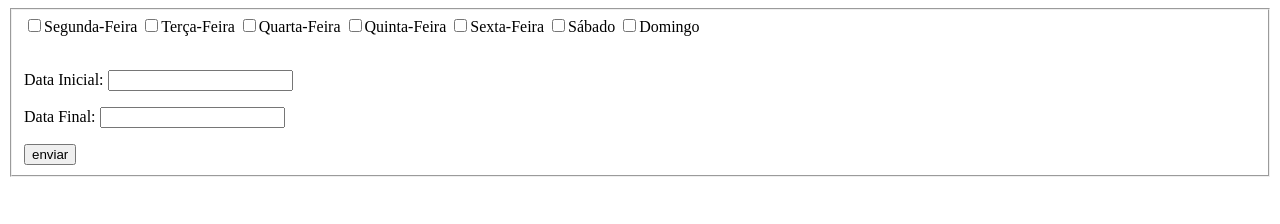
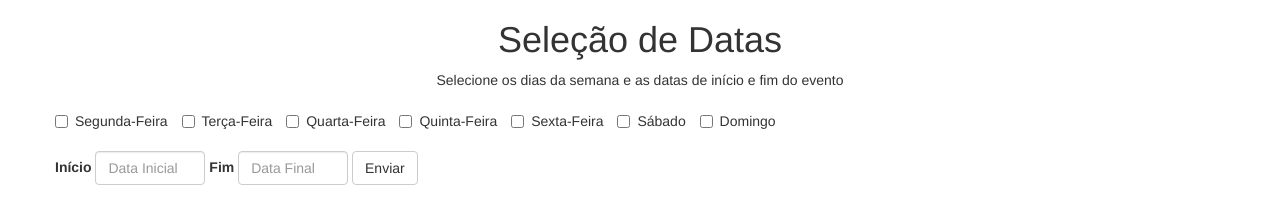
Before and after one commit to daniloarantes/CalculoDatas, a plain HTML site: page index.html in a window 1280 px wide. Drawn offline with nearby package versions, Linux system fonts and the light colour scheme; files whose address does not match are found by name.

Commit message:
Página para seleção de datas

```diff
--- a/index.html
+++ b/index.html
@@ -3,6 +3,8 @@
 <head>
 	<meta charset="UTF-8">
 	<title>Calendário Teste</title>
+	<link rel="stylesheet" href="css/estilo.css">
+	<link rel="stylesheet" href="https://maxcdn.bootstrapcdn.com/bootstrap/3.3.7/css/bootstrap.min.css" integrity="sha384-BVYiiSIFeK1dGmJRAkycuHAHRg32OmUcww7on3RYdg4Va+PmSTsz/K68vbdEjh4u" crossorigin="anonymous">
 	<script src="https://ajax.googleapis.com/ajax/libs/jquery/3.1.0/jquery.min.js"></script>
 	<script src="js/funcoes2.js"></script>
 	<link href="https://code.jquery.com/ui/1.10.4/themes/ui-lightness/jquery-ui.css" rel="stylesheet">
@@ -12,20 +14,39 @@
 
 	</head>
 <body>
-<div id="corpo">
-	<fieldset id="teste">
-		<input type="checkbox" class="ckd" name="semana[]" value="1"/>Segunda-Feira
-		<input type="checkbox" name="semana[]" value="2"/>Terça-Feira
-		<input type="checkbox" name="semana[]" value="3"/>Quarta-Feira
-		<input type="checkbox" name="semana[]" value="4"/>Quinta-Feira
-		<input type="checkbox" name="semana[]" value="5"/>Sexta-Feira
-		<input type="checkbox" name="semana[]" value="6"/>Sábado
-		<input type="checkbox" name="semana[]" value="0"/>Domingo
-		<br><br>
-		<p>Data Inicial: <input type="text" id="inicio"></p>
-		<p>Data Final: <input type="text" id="fim"></p>
-		<input type="button" value="enviar" id="bt">
-	</fieldset>
+<div class="container">
+	<div class="row">
+		<h1 class="text-center">Seleção de Datas</h1>
+		<p class="text-center">Selecione os dias da semana e as datas de início e fim do evento</p>
+	</div>
+	<div class="row">
+		<div class="seldias">
+		<div class="checkbox">
+			<label class="checkbox-inline"><input type="checkbox" class="ckd" name="semana[]" value="1"> Segunda-Feira</label>
+			<label class="checkbox-inline"><input type="checkbox" name="semana[]" value="2"/>Terça-Feira</label>
+			<label class="checkbox-inline"><input type="checkbox" name="semana[]" value="3"/>Quarta-Feira</label>
+			<label class="checkbox-inline"><input type="checkbox" name="semana[]" value="4"/>Quinta-Feira</label>
+			<label class="checkbox-inline"><input type="checkbox" name="semana[]" value="5"/>Sexta-Feira</label>
+			<label class="checkbox-inline"><input type="checkbox" name="semana[]" value="6"/>Sábado</label>
+			<label class="checkbox-inline"><input type="checkbox" name="semana[]" value="0"/>Domingo</label>
+		</div>
+	</div>
+	</div>
+	<div class="row">
+			<div class="form-inline">
+				<div class="form-group">
+					<label for="inicio">Início</label>
+					<input type="text" id="inicio" class="form-control" placeholder="Data Inicial">
+				</div>
+				<div class="form-group">
+					<label for="fim">Fim</label>
+					<input type="text" id="fim" class="form-control" placeholder="Data Final">
+				</div>
+			<button type="button" value="enviar" id="bt" class="btn btn-default">Enviar</button>
+		</div>
+	</div>
+
+
 <div id="result">
 
 </div>
```
